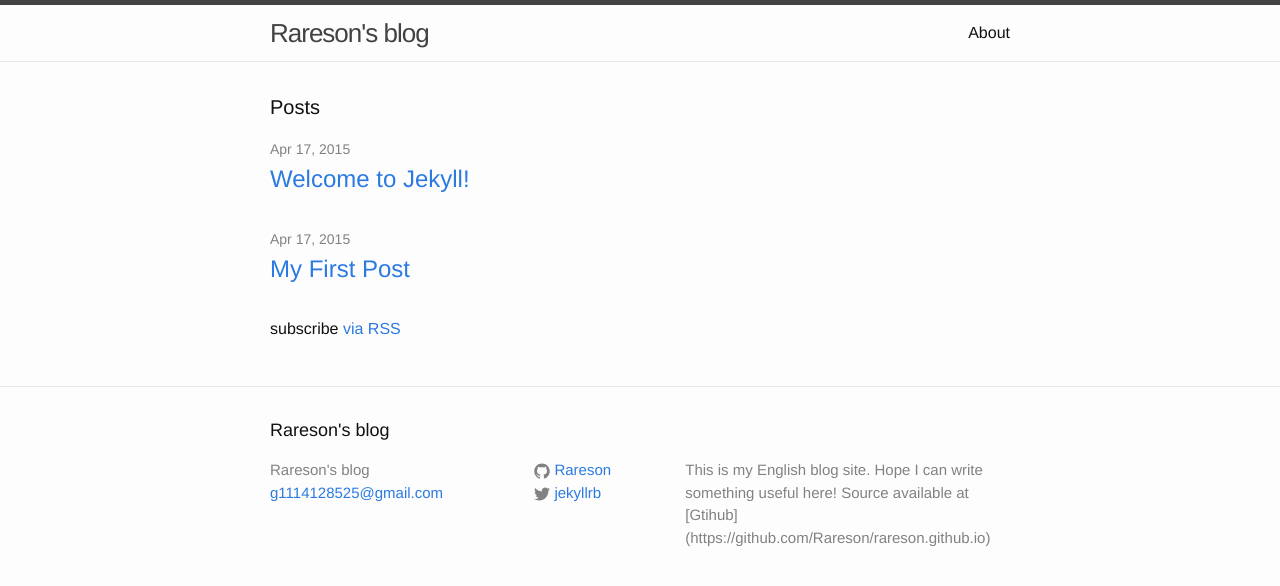
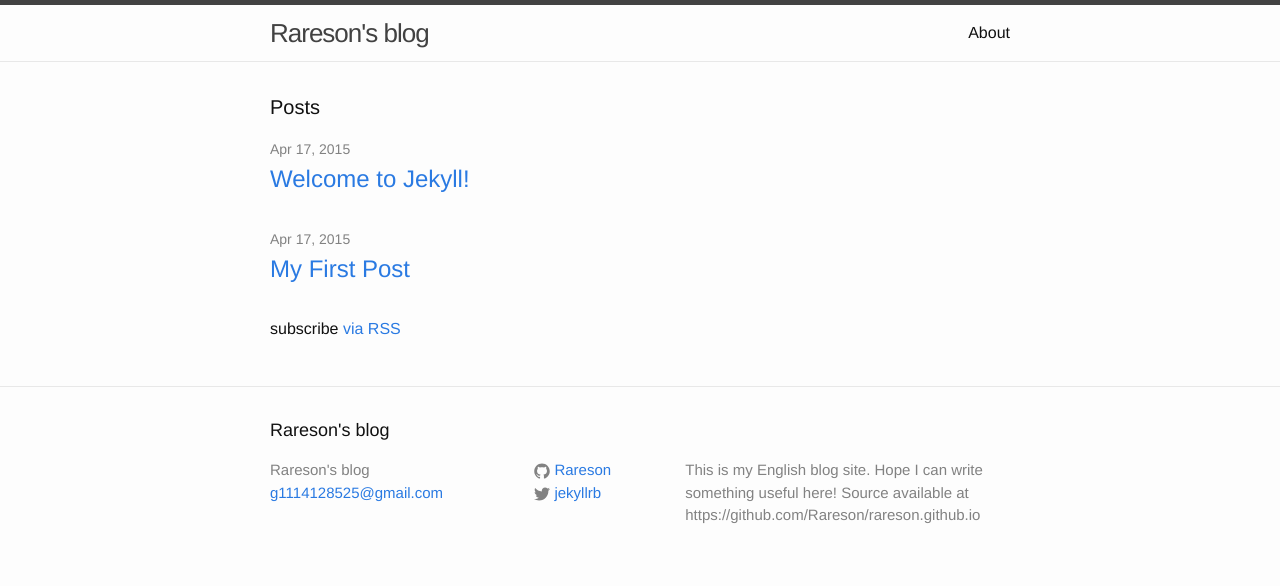
Before and after one commit to Rareson/rareson.github.io, a Jekyll site: the page built from index.html, in a window 1280 px wide. Shown: the top 586 px of the page. Built offline with Jekyll 4.4.1, drawn with Linux system fonts in a browser that asks for light colours.

Commit message:
Update _config.yml

```diff
--- a/_config.yml
+++ b/_config.yml
@@ -3,9 +3,9 @@ title: Rareson's blog
 email: g1114128525@gmail.com
 description: > # this means to ignore newlines until "baseurl:"
   This is my English blog site. Hope I can write something useful here!
-  Source available at [Gtihub](https://github.com/Rareson/rareson.github.io)
+  Source available at https://github.com/Rareson/rareson.github.io
 baseurl: "" # the subpath of your site, e.g. /blog/
-url: "http://yourdomain.com" # the base hostname & protocol for your site
+url: "https://github.com/Rareson/rareson.github.io" # the base hostname & protocol for your site
 twitter_username: jekyllrb
 github_username: Rareson
 
```
